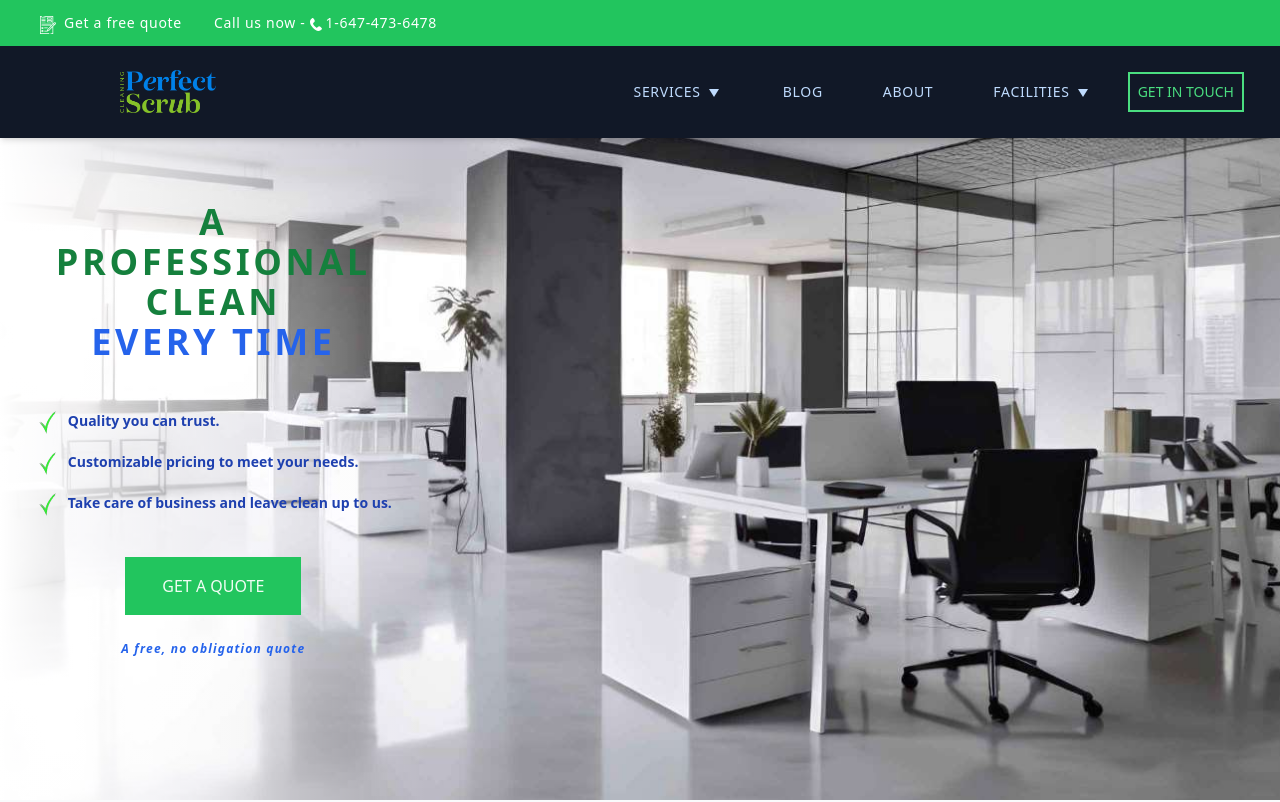
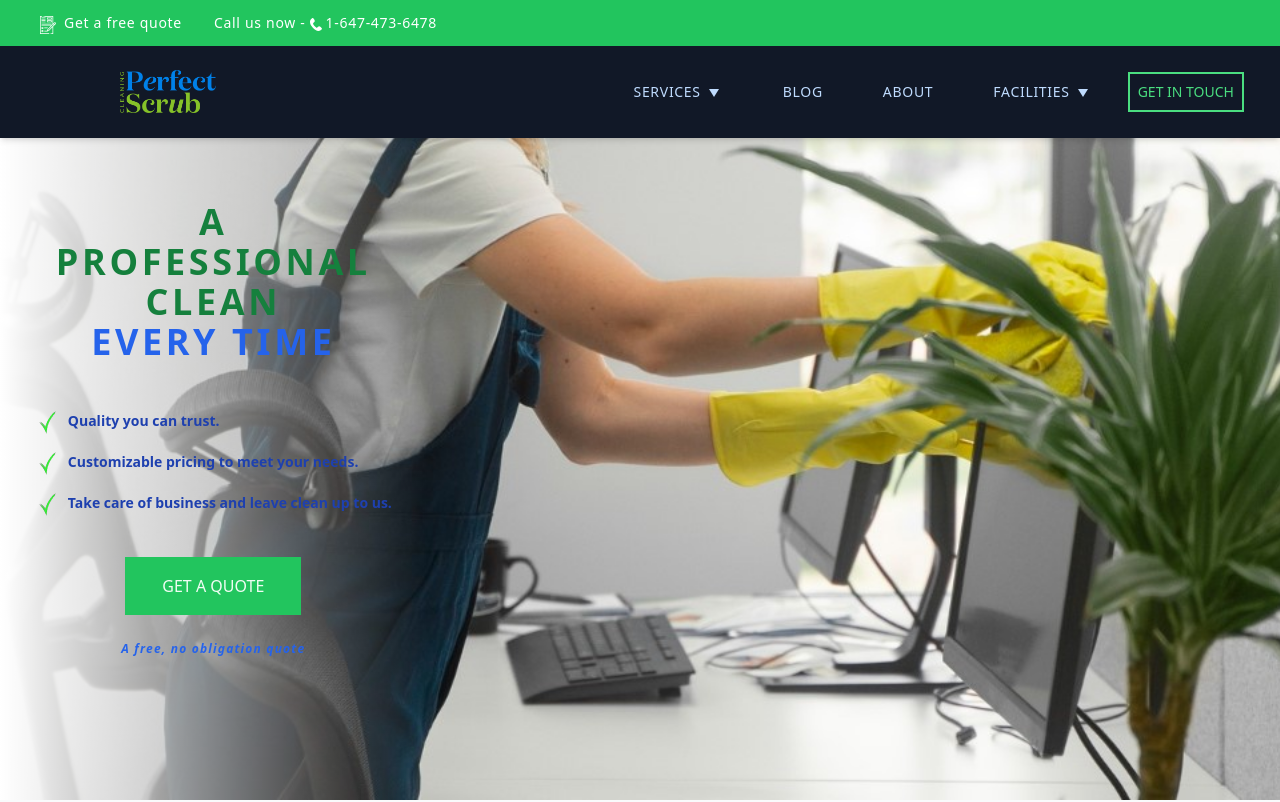
Before and after one commit to perfectscrub/perfect-scrub, a Next.js app: page / in a window 1280 px wide. Shown: the top 802 px of the page. Built offline with nearby package versions, Linux system fonts and the light colour scheme.

Commit message:
new image asset for hero, update css

```diff
--- a/styles/globals.css
+++ b/styles/globals.css
@@ -36,7 +36,7 @@
    }
 
   .hero__container {
-    background: linear-gradient(#00000000, #00000000), url(/hero-office-interior.jpg);
+    background: linear-gradient(#00000000, #00000000), url(/office-cleaning-indoors.jpg);
     @apply bg-cover bg-right;
     background-position: 68%;
   }
```
Also changed, not shown: public/office-cleaning-indoors.jpg (added).
